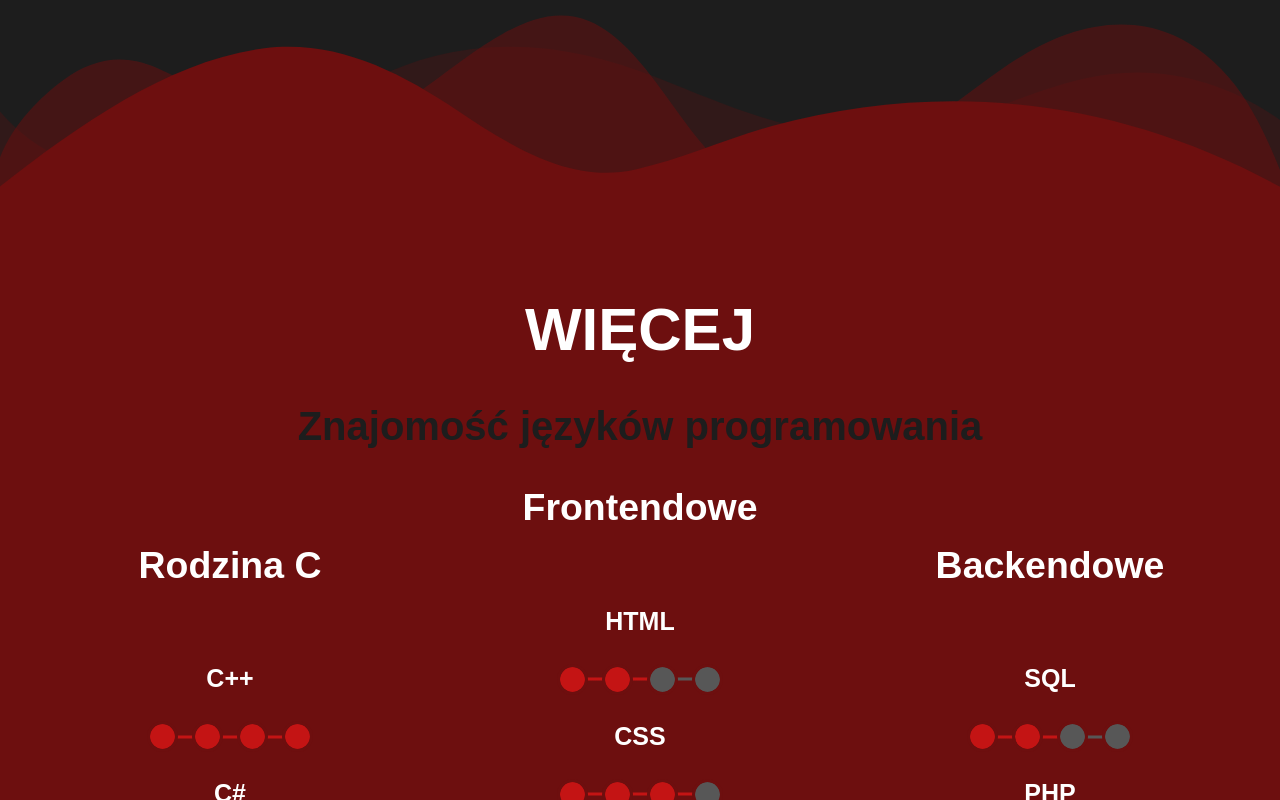
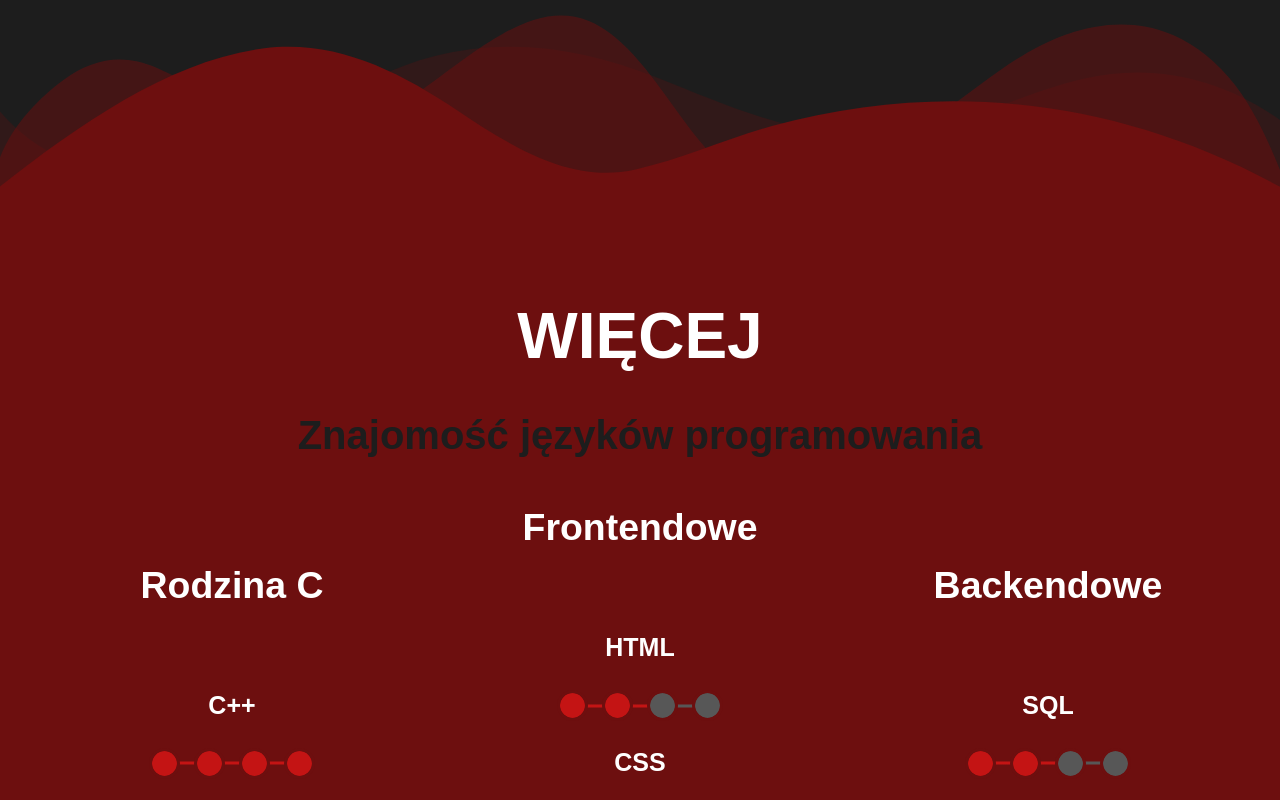
Before and after one commit to Billypl/Billypl.github.io, a plain HTML site: page index.html in a window 1280 px wide. Shown: the part 2000-2800 px from the top of the page. Drawn offline with Linux system fonts and the light colour scheme; a web font is replaced by a local one.

Commit message:
responsive More

```diff
--- a/css/sections/skills.css
+++ b/css/sections/skills.css
@@ -2,34 +2,29 @@
     margin-bottom: 40px;
     color: white;
     text-align: center;
-    font-size: 3em;
+    font-size: 4rem;
 }
 .c3 h2{
-    font-size: 2em;
+    font-size: 2.5rem;
     margin: 0;
     text-align: center;
 
     color: var(--footer);
 }
-.content.c3{
-    width: 100%;
+
+.content.c3 > section{
+    max-width: 100%;
 }
-.s3{
+.s3 > ul{
+    font-size: 1.5rem;
     display: flex;
     flex-wrap: wrap;
     justify-content: center;
-}
-.s3 > ul{
-    font-size: 25px;
-    display: flex;
-    justify-content: space-between;
     align-items: center;
-    grid-gap: 2em;
-    grid-template-columns: 1fr 1fr 1fr;
-    padding: 0;
+    gap: 1.5rem 3rem;
 }
 .s3 > ul > li{
-    font-size: 32px;
+    font-size: 2rem;
     font-weight: bold;
     text-align: center;
     justify-content: center;
@@ -37,11 +32,9 @@
     list-style: none;
 }
 .s3 > ul > li > ul{
-    text-align: start;
-    padding-top: 20px;
     font-size: 25px;
     font-weight: normal;
-
+    margin-top: 4rem;
     display: grid;
     justify-content: center;
 
@@ -49,15 +42,14 @@
 .s3 > ul > li > ul > li{
     display: grid;
 }
+.s3 h3{
+    margin-top: 3rem;
+    font-weight: 700;
+    width: 260px;
+}
 .s3 h4{
-    justify-self: center;
     margin: 20px;
     margin-bottom: 5px;
-}
-.s3 h3{
-    text-align: center;
-    font-weight: 700;
-    width: 260px;
 }
 .s3 ul{
     padding-inline-start: 0;
```
